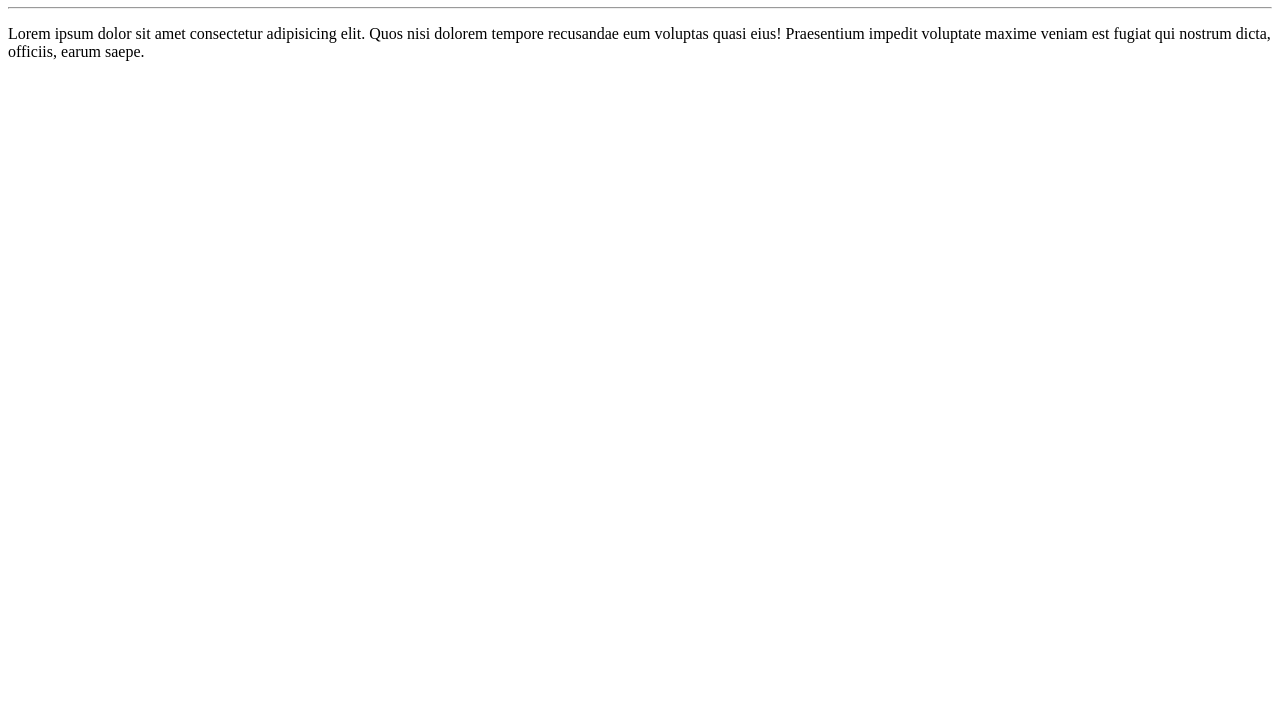
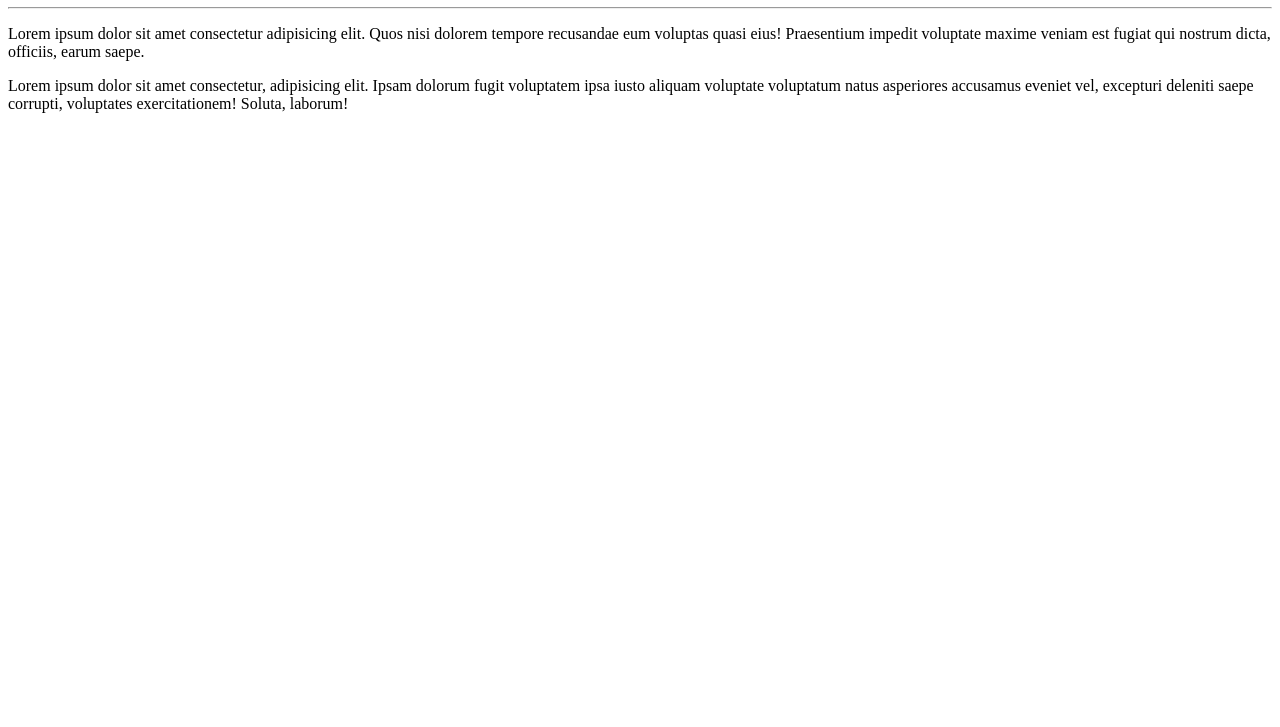
Before and after one commit to Carlos-Emanuel-0/Ola-Mundo, a plain HTML site: page site-exemplo/index.html in a window 1280 px wide. Shown: the part 73-800 px from the top of the page. Drawn offline with Linux system fonts and the light colour scheme.

Commit message:
adicionei um parágrafo

```diff
--- a/site-exemplo/index.html
+++ b/site-exemplo/index.html
@@ -10,5 +10,6 @@
     <h1>Olá, mundo</h1>
     <hr>
     <p>Lorem ipsum dolor sit amet consectetur adipisicing elit. Quos nisi dolorem tempore recusandae eum voluptas quasi eius! Praesentium impedit voluptate maxime veniam est fugiat qui nostrum dicta, officiis, earum saepe.</p>
+    <p>Lorem ipsum dolor sit amet consectetur, adipisicing elit. Ipsam dolorum fugit voluptatem ipsa iusto aliquam voluptate voluptatum natus asperiores accusamus eveniet vel, excepturi deleniti saepe corrupti, voluptates exercitationem! Soluta, laborum!</p>
 </body>
 </html>
```
